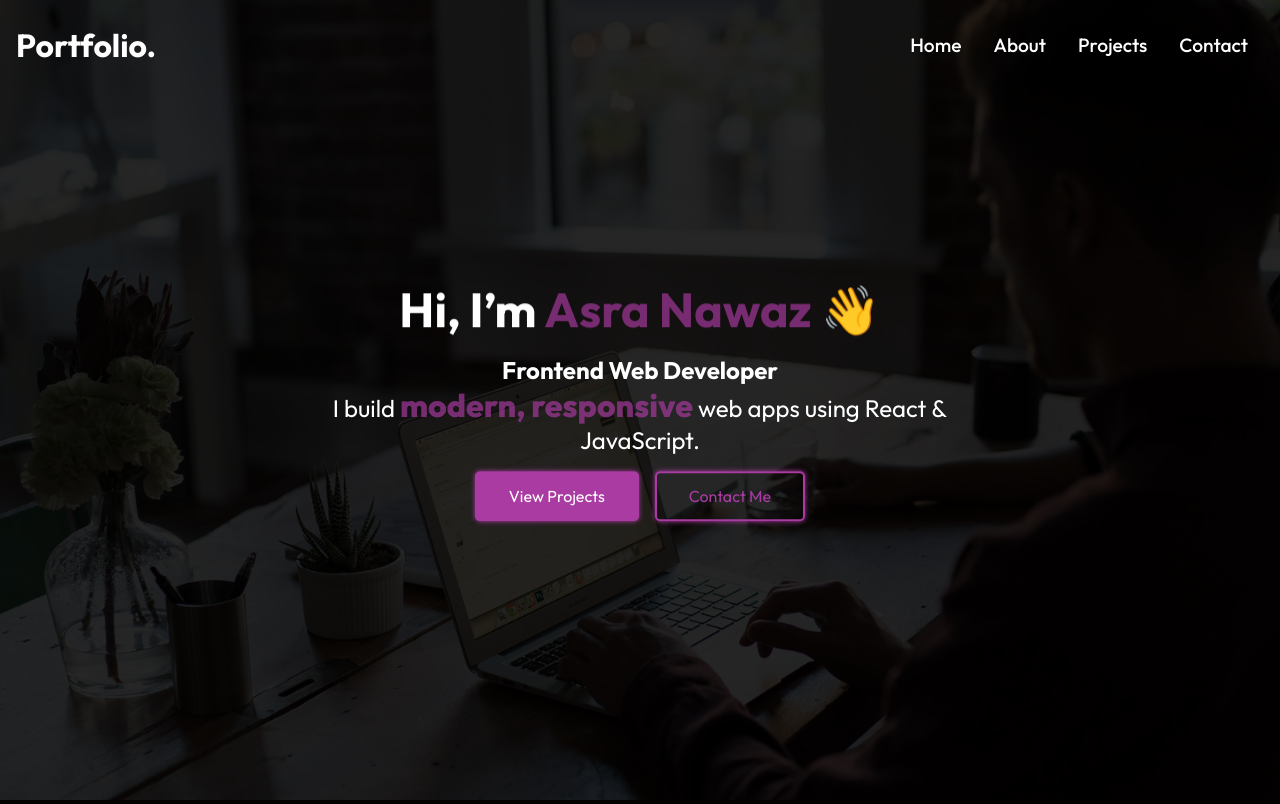
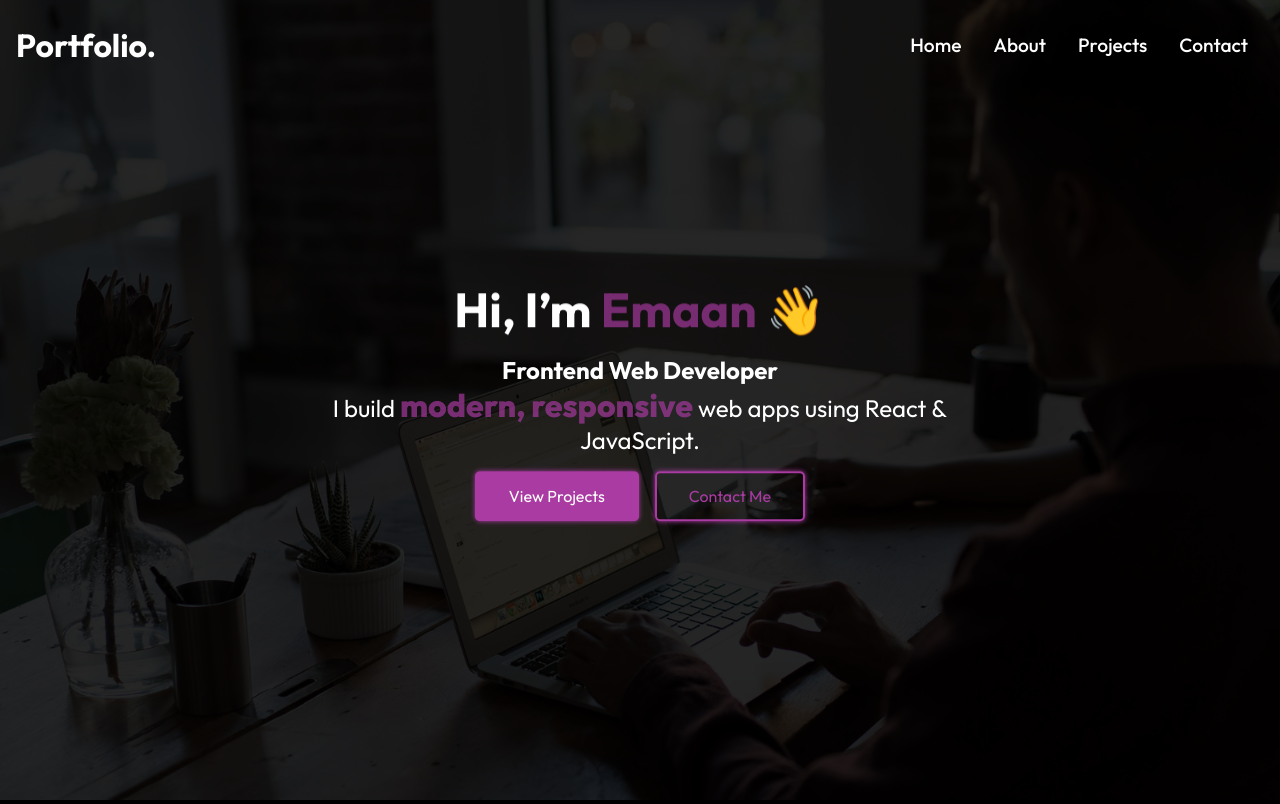
Before and after one commit to asra46/portfolio-website, a React (Create React App) app: page / in a window 1280 px wide. Built offline with nearby package versions, Linux system fonts and the light colour scheme.

Commit message:
Update HeroImg.js

```diff
--- a/src/Components/HeroImg.js
+++ b/src/Components/HeroImg.js
@@ -12,7 +12,7 @@
 
       <div className="content">
         <h1 className="fade-in">
-          Hi, I’m <span className="highlight">Asra Nawaz</span> 👋
+          Hi, I’m <span className="highlight">Emaan</span> 👋
         </h1>
 
         <h2 className="slide-up">
```
